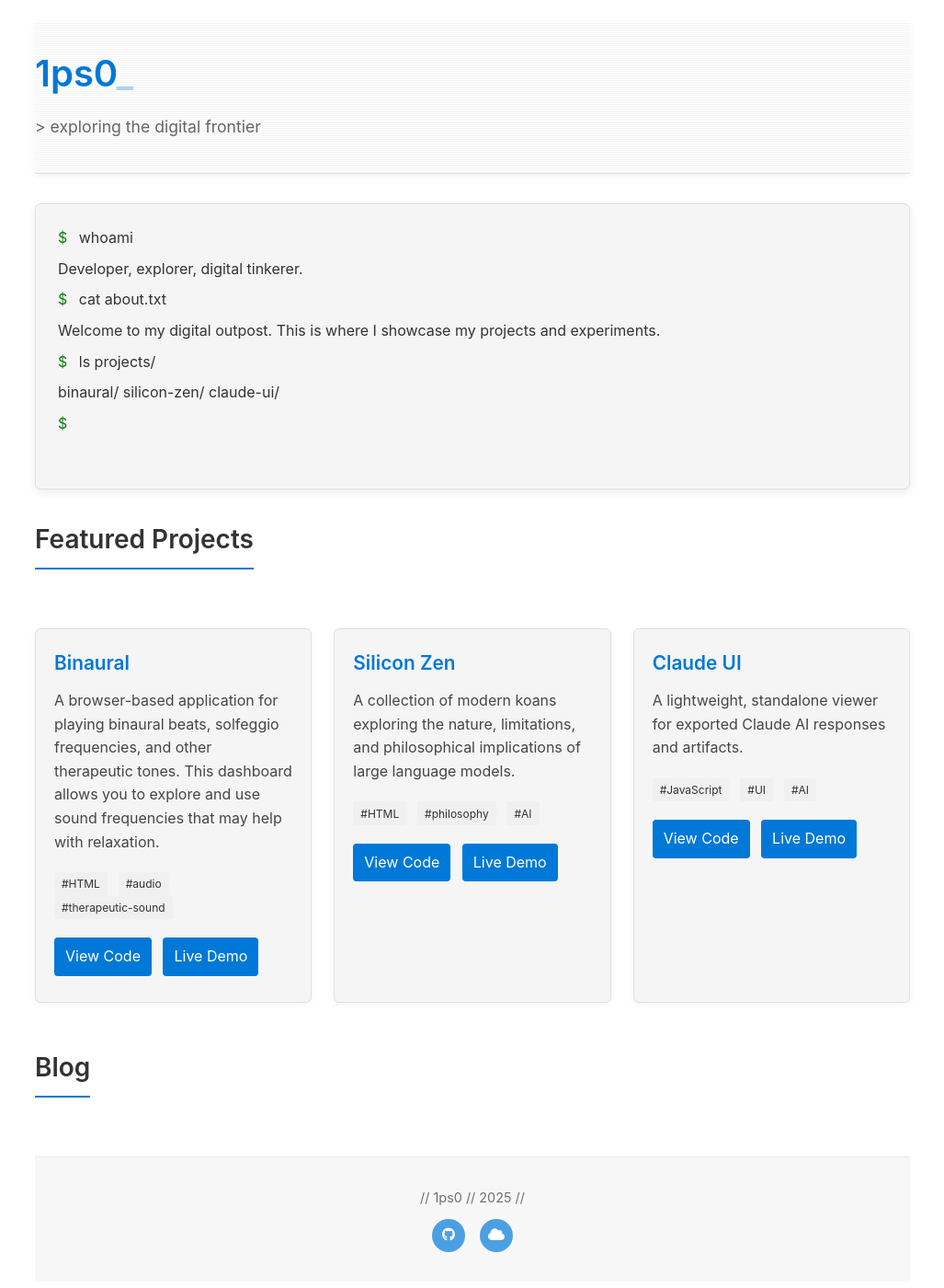
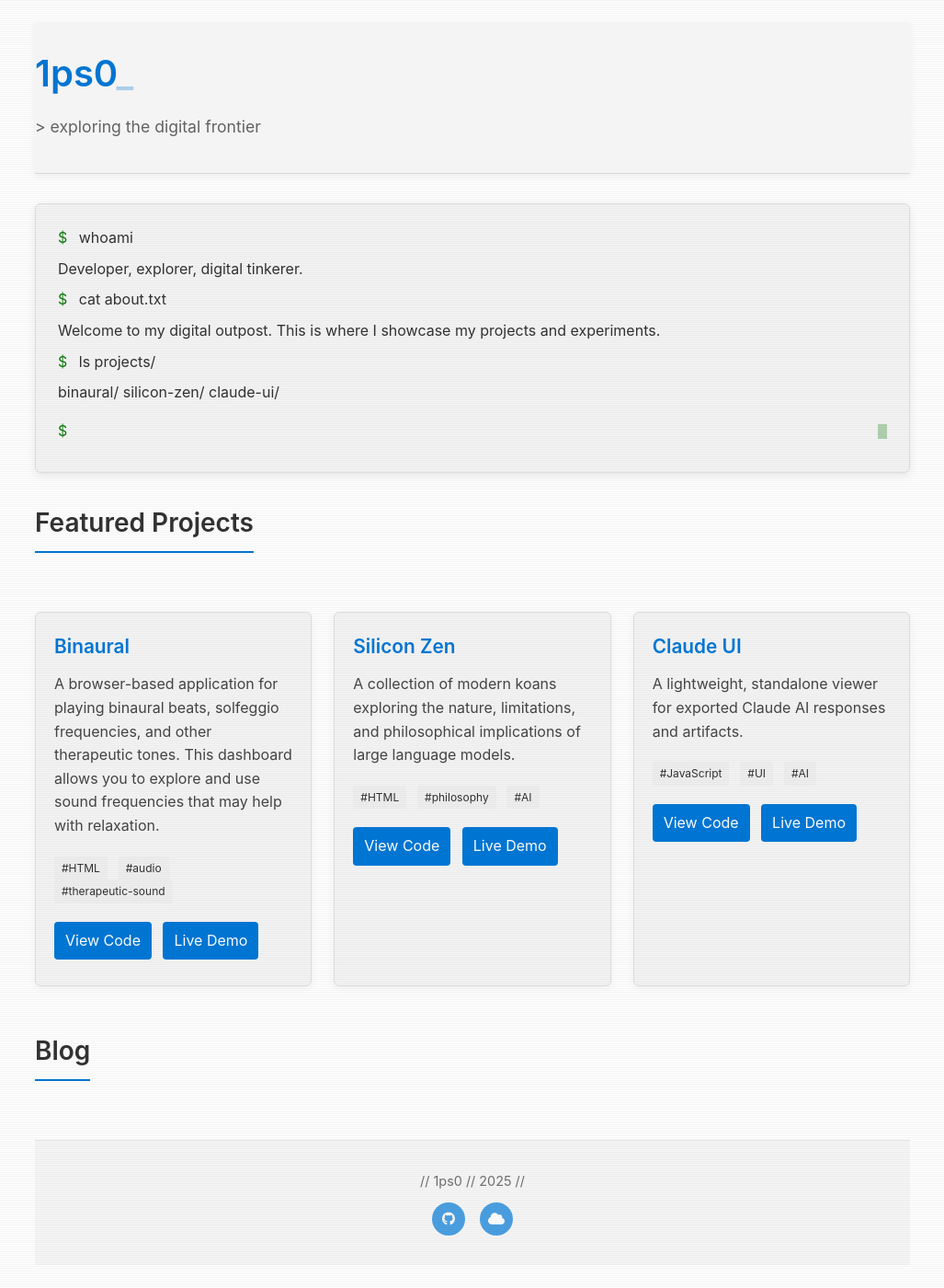
Before and after one commit to 1ps0/1ps0.github.io, a Jekyll site: the page built from index.html, in a window 1280 px wide. Shown: the top 1400 px of the page at 92% size, without its empty margins (126-1153 px from the left). Built offline with Jekyll 4.4.1, drawn with Linux system fonts in a browser that asks for light colours.

Commit message:
revision-6 maybe one day my site will work

```diff
--- a/assets/css/cyberpunk.css
+++ b/assets/css/cyberpunk.css
@@ -82,17 +82,78 @@
     padding: 1.5rem;
     position: relative;
 }
+
+/* Fix for the scanlines to be properly contained */
+body::after {
+    content: "";
+    position: fixed;
+    top: 0;
+    left: 0;
+    width: 100%;
+    height: 100%;
+    background: repeating-linear-gradient(
+        0deg,
+        rgba(0, 0, 0, 0.15),
+        rgba(0, 0, 0, 0.15) 1px,
+        transparent 1px,
+        transparent 2px
+    );
+    pointer-events: none;
+    z-index: 100;
+    opacity: 0.3;
+}
+
+/* Header has the matrix effect contained properly */
 header {
     position: relative;
     padding: 2rem 0;
     margin-bottom: 2rem;
-    overflow: hidden;  /* Prevents scanlines from spilling outside */
+    overflow: hidden;
     border-bottom: 1px solid var(--terminal-green);
 }
 
 .header-content {
     position: relative;
     z-index: 2;
+}
+
+/* Terminal input and cursor styles */
+.terminal-input-container {
+    display: flex;
+    align-items: center;
+    margin-top: 1rem;
+    opacity: 0;
+    transition: opacity 0.5s ease;
+}
+
+.terminal-input-container.visible {
+    opacity: 1;
+}
+
+.terminal-input {
+    background: transparent;
+    border: none;
+    color: var(--text-color);
+    font-family: var(--font-mono);
+    font-size: 1rem;
+    flex: 1;
+    padding: 0;
+    outline: none;
+}
+
+/* Simple cyberpunk blinking cursor */
+.cursor {
+    display: inline-block;
+    width: 10px;
+    height: 16px;
+    background-color: var(--terminal-green);
+    margin-left: 2px;
+    animation: blink 1s infinite;
+}
+
+@keyframes blink {
+    0%, 100% { opacity: 1; }
+    50% { opacity: 0; }
 }
 
 .header-scanlines {
@@ -185,36 +246,6 @@
 .terminal-prompt {
     color: var(--terminal-green);
     margin-right: 0.5rem;
-}
-css
-
-/* Command input integration */
-.terminal-input-container {
-    display: flex;
-    align-items: center;
-    margin-top: 1rem;
-    opacity: 0;
-    transition: opacity 0.5s ease;
-}
-
-.terminal-input-container.visible {
-    opacity: 1;
-}
-
-.terminal-input {
-    background: transparent;
-    border: none;
-    color: var(--text-color);
-    font-family: var(--font-mono);
-    font-size: 1rem;
-    flex: 1; /* Changed from width: 100% to flex: 1 */
-    padding: 0;
-    outline: none;
-}
-
-/* Remove this - the cursor should be part of the input field's styling */
-.cursor {
-    display: none;
 }
 
 .projects-grid {
--- a/index.html
+++ b/index.html
@@ -31,12 +31,10 @@
         <div class="terminal-line">
             binaural/ silicon-zen/ claude-ui/
         </div>
-        <div class="terminal-input-container">
+        <div class="terminal-line terminal-input-container">
             <span class="terminal-prompt">$</span>
-            <div class="terminal-input-wrapper">
-                <input type="text" class="terminal-input" id="terminal-input" placeholder="" aria-label="Command input">
-                <span class="cursor"></span>
-            </div>
+            <input type="text" class="terminal-input" id="terminal-input" placeholder="" aria-label="Command input">
+            <span class="cursor"></span>
         </div>
         <div id="command-response" class="command-response"></div>
     </section>
```
